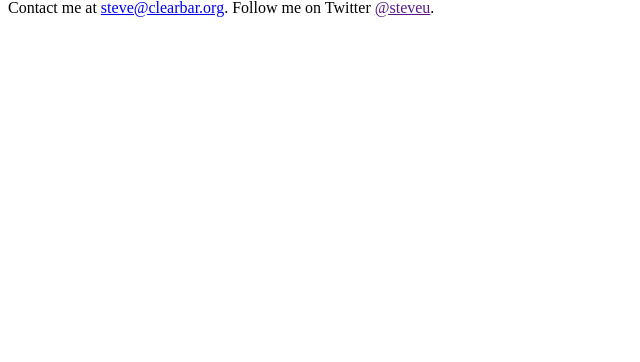
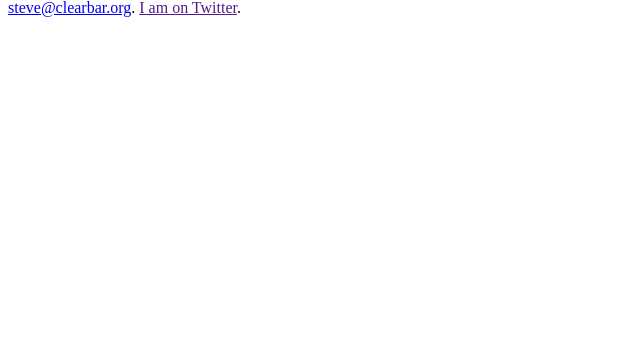
Before and after one commit to steveu/clearbar, a PHP site: the page made by site/templates/note.php in a window 1280 px wide. Shown: the part 438-800 px from the top of the page, without its empty margins (0-640 px from the left). Run offline with PHP 8.4, Linux system fonts and the light colour scheme; the template is opened without the code that fills it, so the values that code supplies are empty; some libraries are stand-ins or nearby versions; grey boxes are pictures that could not be loaded.

Commit message:
Little footer change

```diff
--- a/site/snippets/footer.php
+++ b/site/snippets/footer.php
@@ -6,8 +6,8 @@
                 </p>
 
                 <p class="contact">
-                    Contact me at <a href="steve@clearbar.org">steve@clearbar.org</a>.
-                    Follow me on Twitter <a href="">@steveu</a>.
+                    <a href="steve@clearbar.org">steve@clearbar.org</a>.
+                    <a href="">I am on Twitter</a>.
 
                 </p>
 
```
